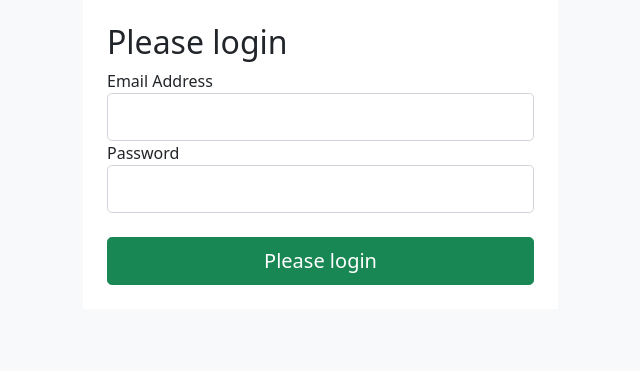
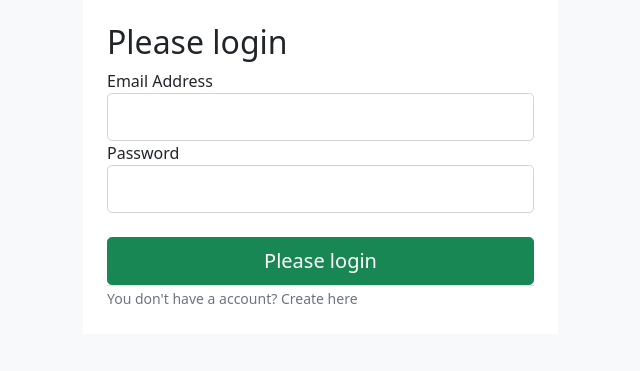
Before and after one commit to jsonwamuyu/jsonwamuyu, a Flask app: page / in a window 1280 px wide. Shown: the part 49-420 px from the top of the page, without its empty margins (272-912 px from the left). Run offline with Flask 2, Linux system fonts and the light colour scheme; some libraries are stand-ins or nearby versions.

Commit message:
Update login.html
Added a sign up link.

```diff
--- a/templates/login.html
+++ b/templates/login.html
@@ -51,6 +51,11 @@
                 <div class="form-group mt-4">
                     {{ form.submit(class="btn btn-lg btn-success w-100")}}
                 </div>
+                <div class="border-top">
+                    <small class="text-muted">
+                        You don't have a account? <a>Create here</a>
+                    </small>
+                </div>
             </form>
         </div>
     </div>
```
